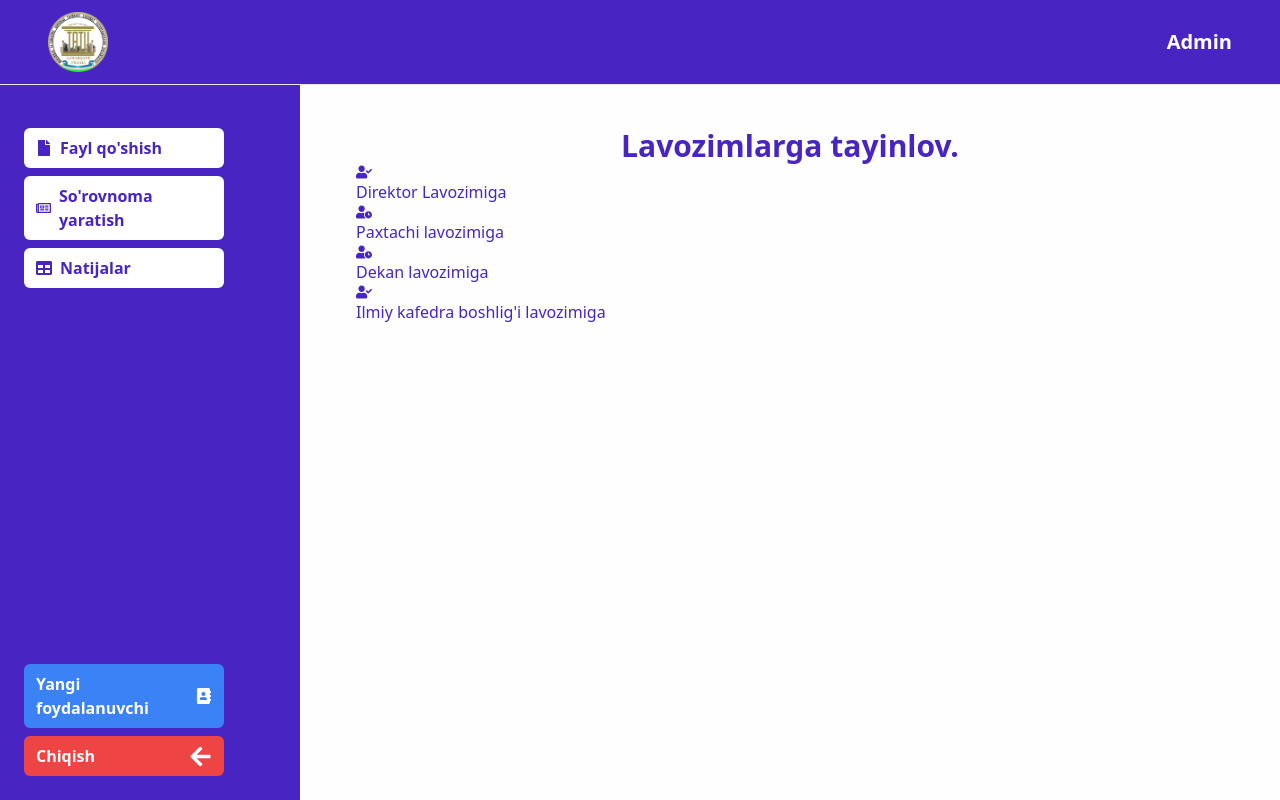
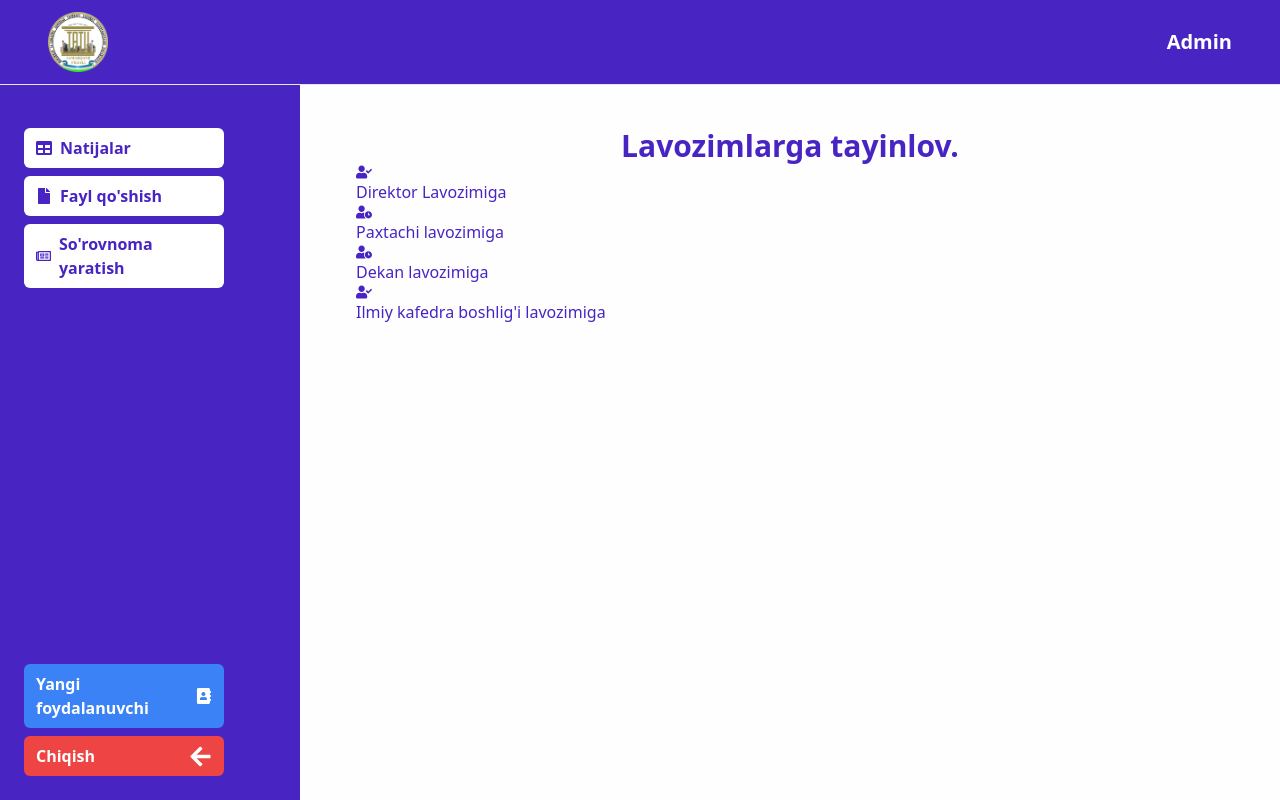
Before and after one commit to ZiyovuddinTolipov/tuitsf-ik.uz, a React (Vite) app: page /dashboard in a window 1280 px wide. Built offline with nearby package versions, Linux system fonts and the light colour scheme.

Commit message:
add new doc uments pages

```diff
--- a/package.json
+++ b/package.json
@@ -10,6 +10,7 @@
     "preview": "vite preview"
   },
   "dependencies": {
+    "aos": "^3.0.0-beta.6",
     "axios": "^1.6.8",
     "moment": "^2.30.1",
     "react": "^18.2.0",
@@ -20,6 +21,7 @@
     "sass": "^1.75.0"
   },
   "devDependencies": {
+    "@types/aos": "^3.0.7",
     "@types/react": "^18.2.66",
     "@types/react-dom": "^18.2.22",
     "@typescript-eslint/eslint-plugin": "^7.2.0",
--- a/src/App.tsx
+++ b/src/App.tsx
@@ -1,7 +1,10 @@
+import {useEffect} from 'react'
 import { useRoutes } from 'react-router-dom';
-// import Users from './components/Users'
+import AOS from 'aos';
+import 'aos/dist/aos.css';
+
 import NotFound from './components/NotFound'
-import Home from './pages/Home';
+// import Home from './pages/Home';
 import { Toaster } from "react-hot-toast";
 import Login from './pages/Login';
 import Dashboard from './pages/Dashboard';
@@ -16,6 +19,12 @@ const MyComponent: React.FC = () => {
       },
       { path: '*', element: <NotFound /> }
     ]);
+    useEffect(() => {
+      AOS.init({
+        duration: 1000
+      });
+      AOS.refresh();
+    }, []);
     return (
       <main>
         <Toaster
--- /dev/null
+++ b/src/aos.d.ts
@@ -0,0 +1 @@
+declare module 'aos';
--- /dev/null
+++ b/src/components/AddNewDoc.tsx
@@ -0,0 +1,8 @@
+
+const AddNewDoc = () => {
+    return (
+        <div>AddNewDoc</div>
+    )
+}
+
+export default AddNewDoc
--- a/src/components/AddNewUser.tsx
+++ b/src/components/AddNewUser.tsx
@@ -7,4 +7,4 @@ const AddNewUser = () => {
     )
 }
 
-export default AddNewUser
+export default AddNewUser;
--- a/src/components/Results.tsx
+++ b/src/components/Results.tsx
@@ -4,10 +4,10 @@ const Results = () => {
         <div className="text-primary-200 results">
             <h2 className="text-3xl font-semibold text-primary-200 text-center">Lavozimlarga tayinlov.</h2>
             <ul className="results_list">
-                <li><FaUserCheck />Direktor Lavozimiga</li>
-                <li><FaUserClock /> Paxtachi lavozimiga</li>
-                <li><FaUserClock /> Dekan lavozimiga</li>
-                <li><FaUserCheck /> Ilmiy kafedra boshlig'i lavozimiga</li>
+                <li  data-aos="flip-down"><FaUserCheck />Direktor Lavozimiga</li>
+                <li  data-aos="flip-down"><FaUserClock /> Paxtachi lavozimiga</li>
+                <li  data-aos="flip-up"><FaUserClock /> Dekan lavozimiga</li>
+                <li  data-aos="flip-up"><FaUserCheck /> Ilmiy kafedra boshlig'i lavozimiga</li>
             </ul>
         </div>
     )
--- a/src/pages/Dashboard.tsx
+++ b/src/pages/Dashboard.tsx
@@ -1,10 +1,12 @@
 
 
-import { Routes, Route } from "react-router-dom"
+import { Routes, Route, Link } from "react-router-dom"
 import { FaAddressBook,FaFile ,FaRegNewspaper ,FaTable  ,FaArrowLeft  } from "react-icons/fa";
 import Navbar from "../components/Navbar";
 import Results from "../components/Results";
 import AddNewUser from "../components/AddNewUser";
+import AddNewDoc from '../components/AddNewDoc'
+
 // import {useNavigation} from "react-router-dom"
 
 const Dashboard = () => {
@@ -28,19 +30,20 @@ const Dashboard = () => {
 
                     <ul className="flex  flex-col gap-2 text-white font-semibold w-[200px]">
 
-                        <li className={sty.listElement} ><FaFile /> <span>Fayl qo'shish</span></li>
-                        <li className={sty.listElement} ><FaRegNewspaper /><span>So'rovnoma yaratish</span></li>
-                        <li className={sty.listElement} ><FaTable /> <span>Natijalar</span></li>
+                        <Link to='' className={sty.listElement} ><FaTable /> <span>Natijalar</span></Link>
+                        <Link to='add-new-file' className={sty.listElement} ><FaFile /> <span>Fayl qo'shish</span></Link>
+                        <Link to='add-new-election' className={sty.listElement} ><FaRegNewspaper /><span>So'rovnoma yaratish</span></Link>
                     </ul>
 
                     <ul className="flex  flex-col gap-2 text-white font-semibold">
-                        <li className='px-3 py-2 bg-blue-500 hover:bg-blue-600 transition rounded-md w-[200px] flex justify-between items-center' ><span>Yangi foydalanuvchi</span> <FaAddressBook /></li>
+                        <Link to='add-new-user' className='px-3 py-2 bg-blue-500 hover:bg-blue-600 transition rounded-md w-[200px] flex justify-between items-center' ><span>Yangi foydalanuvchi</span> <FaAddressBook /></Link>
                         <li className='px-3 py-2 bg-red-500 hover:bg-red-600 transition rounded-md w-[200px] flex justify-between items-center' ><span>Chiqish</span> <FaArrowLeft size={23}/></li>
                     </ul>
                 </div>
                 <div className="flex min-h-screen flex-1 flex-col px-4 pb-6 pt-20 md:pt-32  max-md:pb-14 sm:px-14">
                     <Routes >
                         <Route path="/add-new-user" element={<AddNewUser />} />
+                        <Route path="/add-new-file" element={<AddNewDoc />} />
                         <Route path="/" element={<Results />} />
                     </Routes>
 
--- a/tsconfig.json
+++ b/tsconfig.json
@@ -20,6 +20,6 @@
     "noUnusedParameters": true,
     "noFallthroughCasesInSwitch": true
   },
-  "include": ["src"],
+  "include": ["src","types/**/*.d.ts"],
   "references": [{ "path": "./tsconfig.node.json" }]
 }
```
Also changed, not shown: 1 other file (tests, documents, lock files or other folders).
